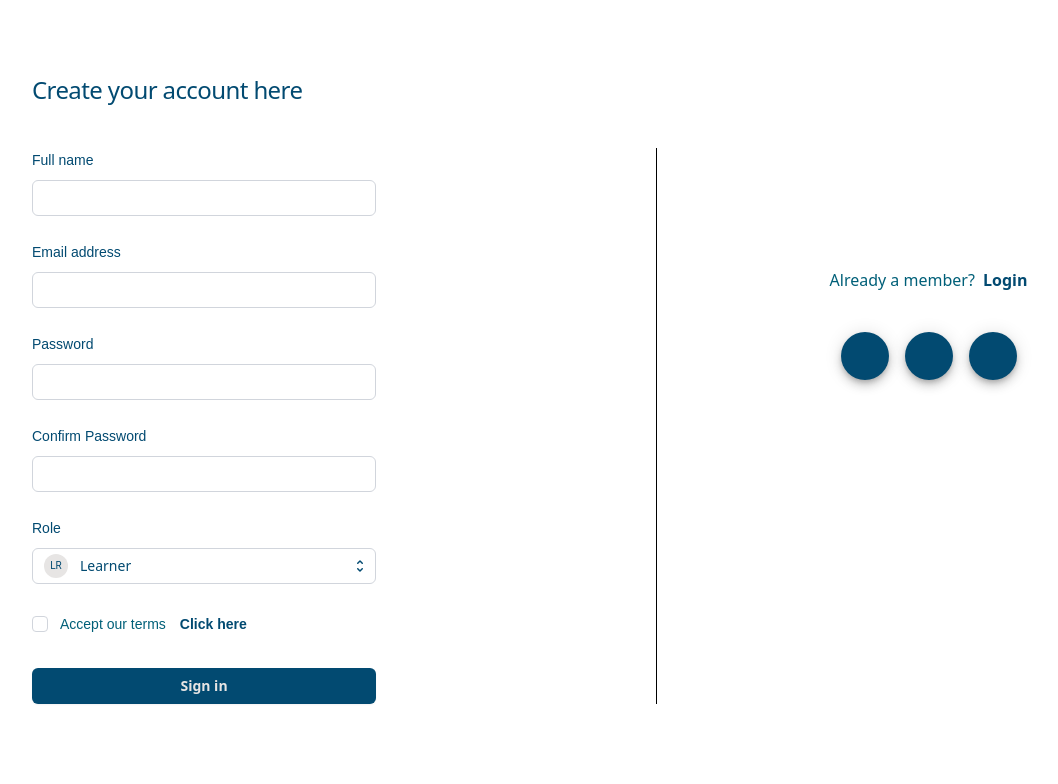
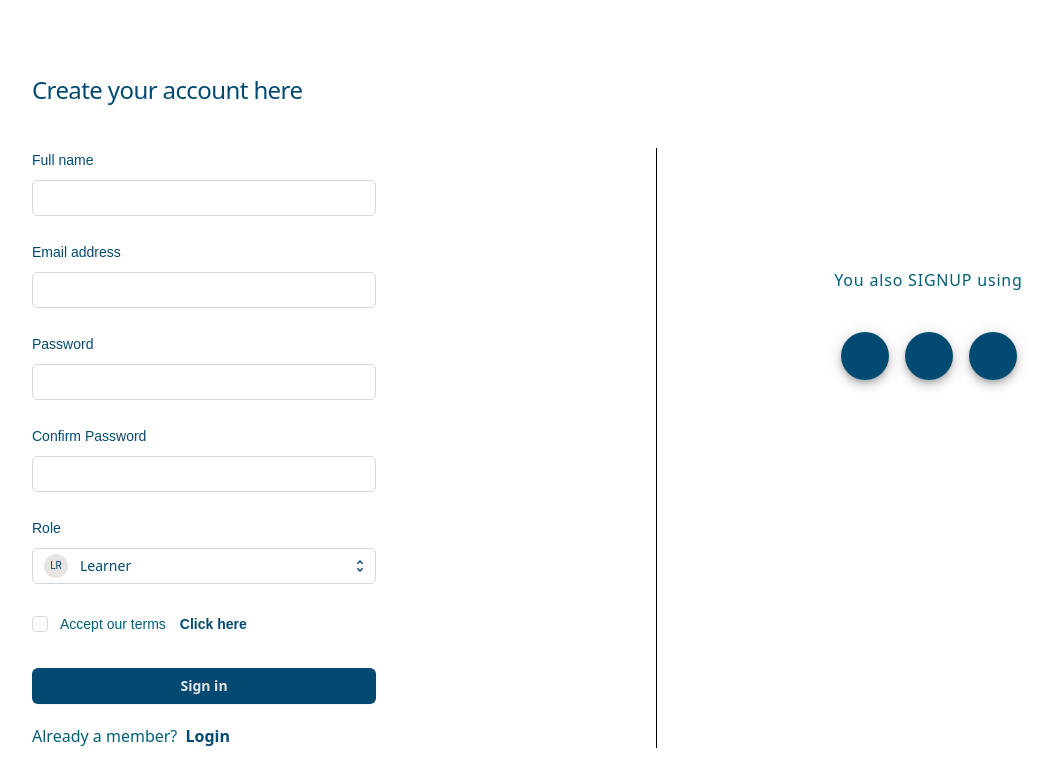
Before and after one commit to Roshan-pindiprolu/thrivvr, a React (Vite) app in the folder client-ui/: page / in a window 1280 px wide. Shown: the top 784 px of the page, without its empty margins (0-1058 px from the left). Built offline with nearby package versions, Linux system fonts and the light colour scheme; some icons are missing.

Commit message:
Made a minor change

```diff
--- a/client-ui/src/pages/SignUp/index.jsx
+++ b/client-ui/src/pages/SignUp/index.jsx
@@ -308,18 +308,21 @@ const SignUp = () => {
                         </fieldset>
                         </div>
                     </form>
+                    <p className="mt-5 text-left text-cyan-800 font-sans selection:bg-cyan-800 selection:text-stone-200">
+                        Already a member?{' '}
+                        <a href="#" className="font-semibold text-sky-900 hover:text-sky-700 ml-1 font-sans selection:bg-cyan-800 selection:text-stone-200">
+                        Login
+                        </a>
+                    </p>
                 </div>
                 <div className="flex min-h-full flex-1 flex-col mt-10 sm:w-25 ml-40 sm:max-w-20">
                     <div className=""></div>
                 </div>
                 <div className="flex min-h-full flex-1 flex-col mt-10 sm:w-45 sm:max-w-sm border-l-1 pl-40">
-                    <p className="mt-30 text-center text-cyan-800 font-sans selection:bg-cyan-800 selection:text-stone-200">
-                        Already a member?{' '}
-                        <a href="#" className="font-semibold text-sky-900 hover:text-sky-700 ml-1 font-sans selection:bg-cyan-800 selection:text-stone-200">
-                        Login
-                        </a>
+                    <p className="mt-30 text-center text-cyan-800 font-sans selection:bg-cyan-800 selection:text-stone-200 pb-4 tracking-wider">
+                       You also SIGNUP using
                     </p>
-                    <Box sx={{ '& > :not(style)': { m: 1, mt: 5 } }}>
+                    <Box sx={{ '& > :not(style)': { m: 1, mt: 3 } }}>
                         <Fab aria-label="add" size="medium" sx={{ bgcolor: 'oklch(39.1% 0.09 240.876)', color: "oklch(92.3% 0.003 48.717)", '&:hover': { color: 'oklch(39.1% 0.09 240.876)', backgroundColor: 'oklch(92.3% 0.003 48.717)' }}} onClick={handleGoogleLogin}>
                             <GoogleIcon />
                         </Fab>
```
